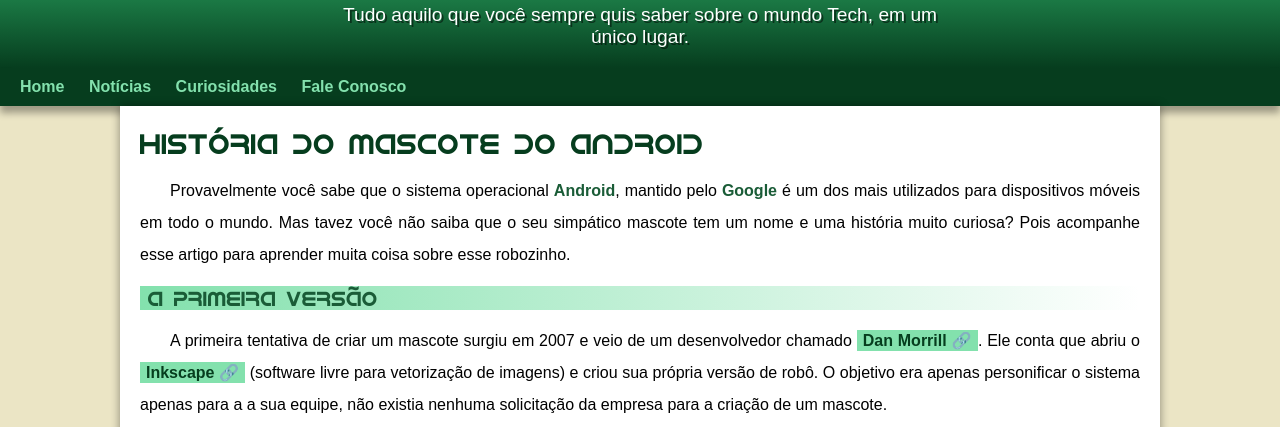
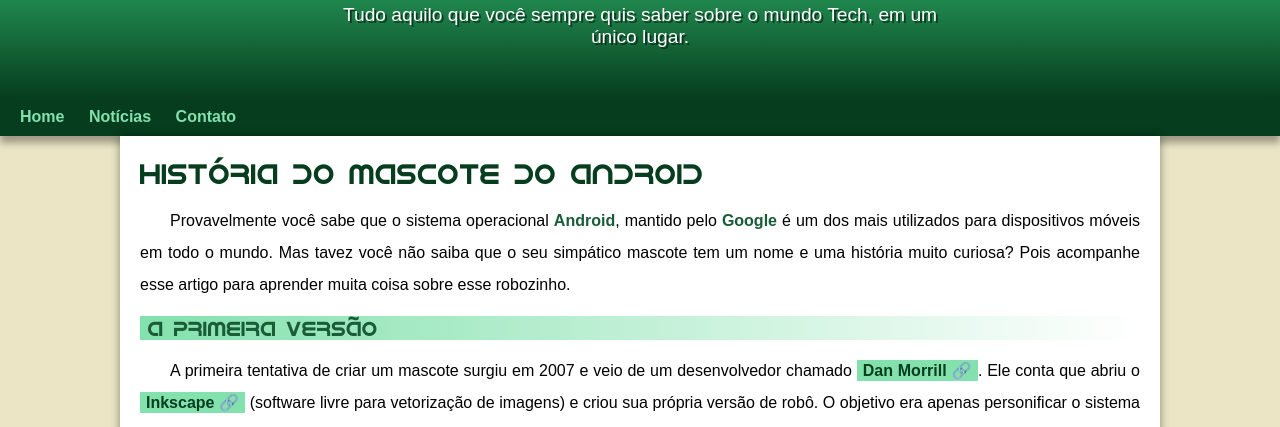
Before and after one commit to yurinlacerda/projeto-android, a plain HTML site: page index.html in a window 1280 px wide. Shown: the part 113-540 px from the top of the page. Drawn offline with Linux system fonts and the light colour scheme.

Commit message:
problema de padding corrigido

```diff
--- a/estilo/style.css
+++ b/estilo/style.css
@@ -51,7 +51,7 @@ header > p{
     max-width:600px;
     padding-right: 10px;
     padding-left: 10px;
-    padding-bottom: 20px;
+    padding-bottom: 50px;
     margin: auto;
     text-shadow: 2px 2px 0px rgba(0, 0, 0, 0.507);
 }
--- a/index.html
+++ b/index.html
@@ -16,7 +16,7 @@
         <p>Tudo aquilo que você sempre quis saber sobre o mundo Tech, em um único lugar.</p>
     </header>
     <nav>
-        <a href="#">Home</a> <a href="#">Notícias</a> <a href="#">Curiosidades</a> <a href="#">Fale Conosco</a>
+        <a href="#">Home</a> <a href="#">Notícias</a> <a href="#">Contato</a>
     </nav>
     <main>
         <article>
```
